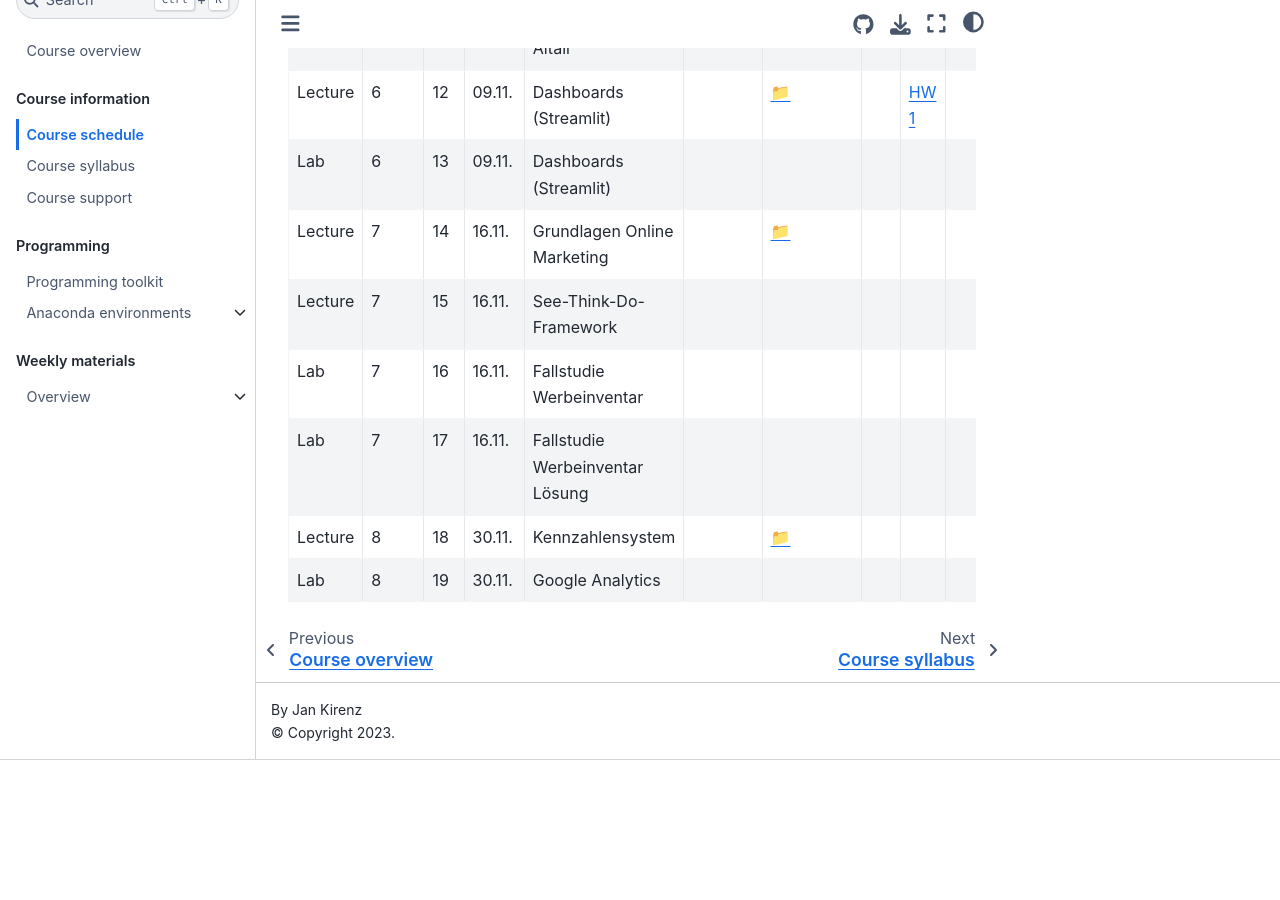
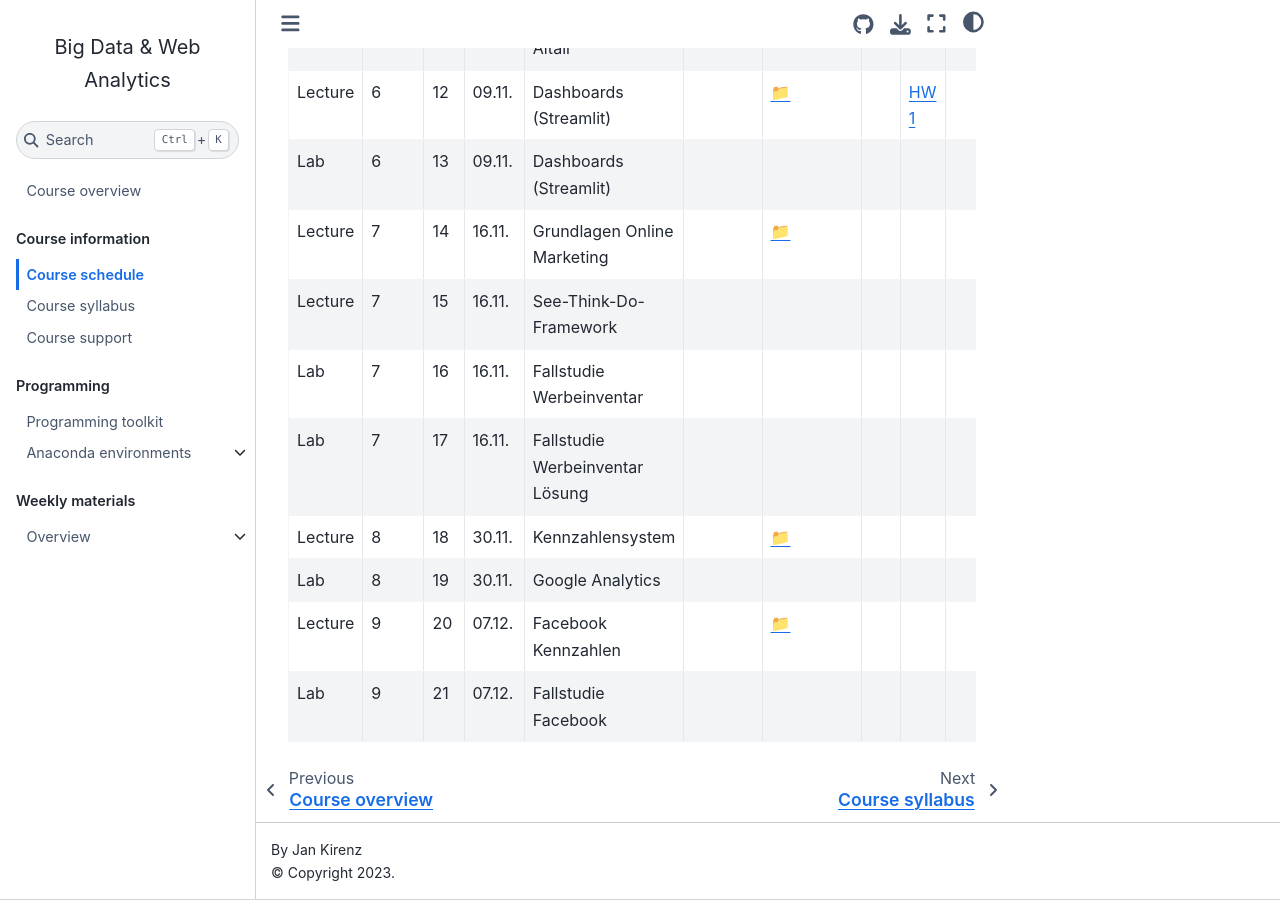
Before and after one commit to om2-ws22/website, a Jupyter Book: the page built from docs/course-schedule.md, in a window 1280 px wide and 900 px high, scrolled down 996 px. Built offline with Jupyter Book 1.0.4 settings and Sphinx 7.4.7 and the Sphinx Book theme 1.1.4, drawn with Linux system fonts in a browser that asks for light colours; comment, search, counter and statistics services are not loaded; before the commit the page ends 1756 px from its top, so only the background shows below that.

Commit message:
Update course-schedule.md

```diff
--- a/docs/course-schedule.md
+++ b/docs/course-schedule.md
@@ -33,3 +33,5 @@ For a semester overview, take a look at the [course-overview](../docs/course-ove
 |	Lab	|	7	|	17	|	16.11.	|	Fallstudie Werbeinventar Lösung	|		|		|		|		|		|
 |	Lecture	|	8	|	18	|	30.11.	|	Kennzahlensystem	|		|	[📁](../weeks/week8.md)	|		|		|		|
 |	Lab	|	8	|	19	|	30.11.	|	Google Analytics	|		|		|		|		|		|
+|	Lecture	|	9	|	20	|	07.12.	|	Facebook Kennzahlen	|		|	[📁](../weeks/week9.md)	|		|		|		|
+|	Lab	|	9	|	21	|	07.12.	|	Fallstudie Facebook	|		|		|		|		|		|
```
